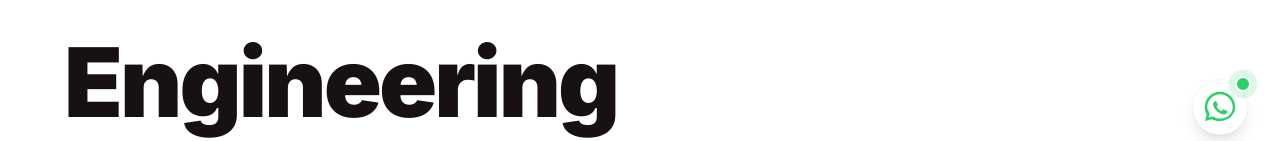
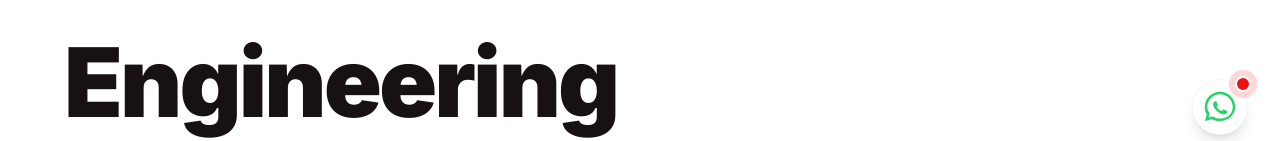
Before and after one commit to lanzkrish/trixtern-site, a Next.js app: page / in a window 1280 px wide. Shown: the part 177-318 px from the top of the page. Built offline with nearby package versions, Linux system fonts and the light colour scheme.

Commit message:
modified dialoguebox colour

```diff
--- a/src/components/WhatsAppCTA.tsx
+++ b/src/components/WhatsAppCTA.tsx
@@ -19,7 +19,7 @@ const WhatsAppCTA = () => {
       {/* Dialog Box */}
       {isOpen && (
         <div className="absolute right-16 top-0 w-72 bg-white rounded-xl shadow-2xl border border-gray-100 overflow-hidden animate-in fade-in slide-in-from-right-4 duration-300">
-          <div className="bg-[#25D366] text-white p-4 flex justify-between items-center">
+          <div className="bg-[#ec1313] text-white p-4 flex justify-between items-center">
             <div>
               <h3 className="font-semibold text-lg">Trixtern Support</h3>
               <p className="text-xs opacity-90 text-[#ffcdd2]">Typically replies instantly</p>
@@ -48,7 +48,7 @@ const WhatsAppCTA = () => {
               target="_blank"
               rel="noopener noreferrer"
               onClick={() => setIsOpen(false)}
-              className="flex items-center justify-center w-full gap-2 bg-[#25D366] hover:bg-[#128C7E] text-white font-medium py-2 px-4 rounded-lg transition-colors"
+              className="flex items-center justify-center w-full gap-2 bg-[#ec1313] hover:bg-[#c90f0f] text-white font-medium py-2 px-4 rounded-lg transition-colors"
             >
               Start Chat
               <svg xmlns="http://www.w3.org/2000/svg" className="h-4 w-4" viewBox="0 0 20 20" fill="currentColor">
@@ -79,8 +79,8 @@ const WhatsAppCTA = () => {
         {/* Optional small ping indicator to draw attention */}
         {!isOpen && (
           <span className="absolute -top-1 -right-1 flex h-4 w-4">
-            <span className="animate-ping absolute inline-flex h-full w-full rounded-full bg-[#25D366] opacity-75"></span>
-            <span className="relative inline-flex rounded-full h-4 w-4 bg-[#25D366] border-2 border-white"></span>
+            <span className="animate-ping absolute inline-flex h-full w-full rounded-full bg-[#ec1313] opacity-75"></span>
+            <span className="relative inline-flex rounded-full h-4 w-4 bg-[#ec1313] border-2 border-white"></span>
           </span>
         )}
       </button>
```
